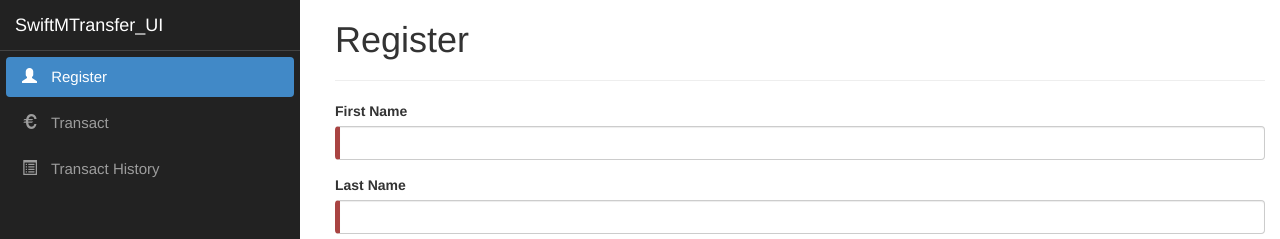
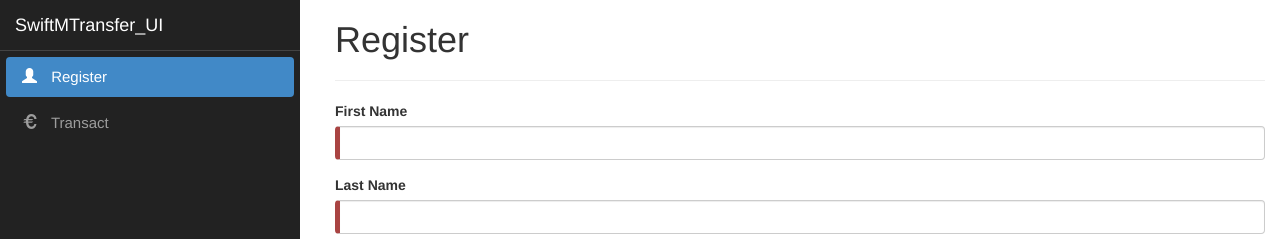
Before and after one commit to kkontamwar/UI_SwifmTranfer, an Angular app in the folder WebApplication4/ClientApp/: page / in a window 1280 px wide. Shown: the top 239 px of the page. Built offline with nearby package versions, Linux system fonts and the light colour scheme.

Commit message:
Removed link

```diff
--- a/WebApplication4/ClientApp/src/app/nav-menu/nav-menu.component.html
+++ b/WebApplication4/ClientApp/src/app/nav-menu/nav-menu.component.html
@@ -22,11 +22,11 @@
             <span class='glyphicon glyphicon-euro'></span> Transact
           </a>
         </li>
-        <li [routerLinkActive]='["link-active"]'>
+        <!--<li [routerLinkActive]='["link-active"]'>
           <a [routerLink]='["/fetch-data"]' (click)='collapse()'>
             <span class='glyphicon glyphicon-list-alt'></span> Transact History
           </a>
-        </li>
+        </li>-->
       </ul>
     </div>
   </div>
```
